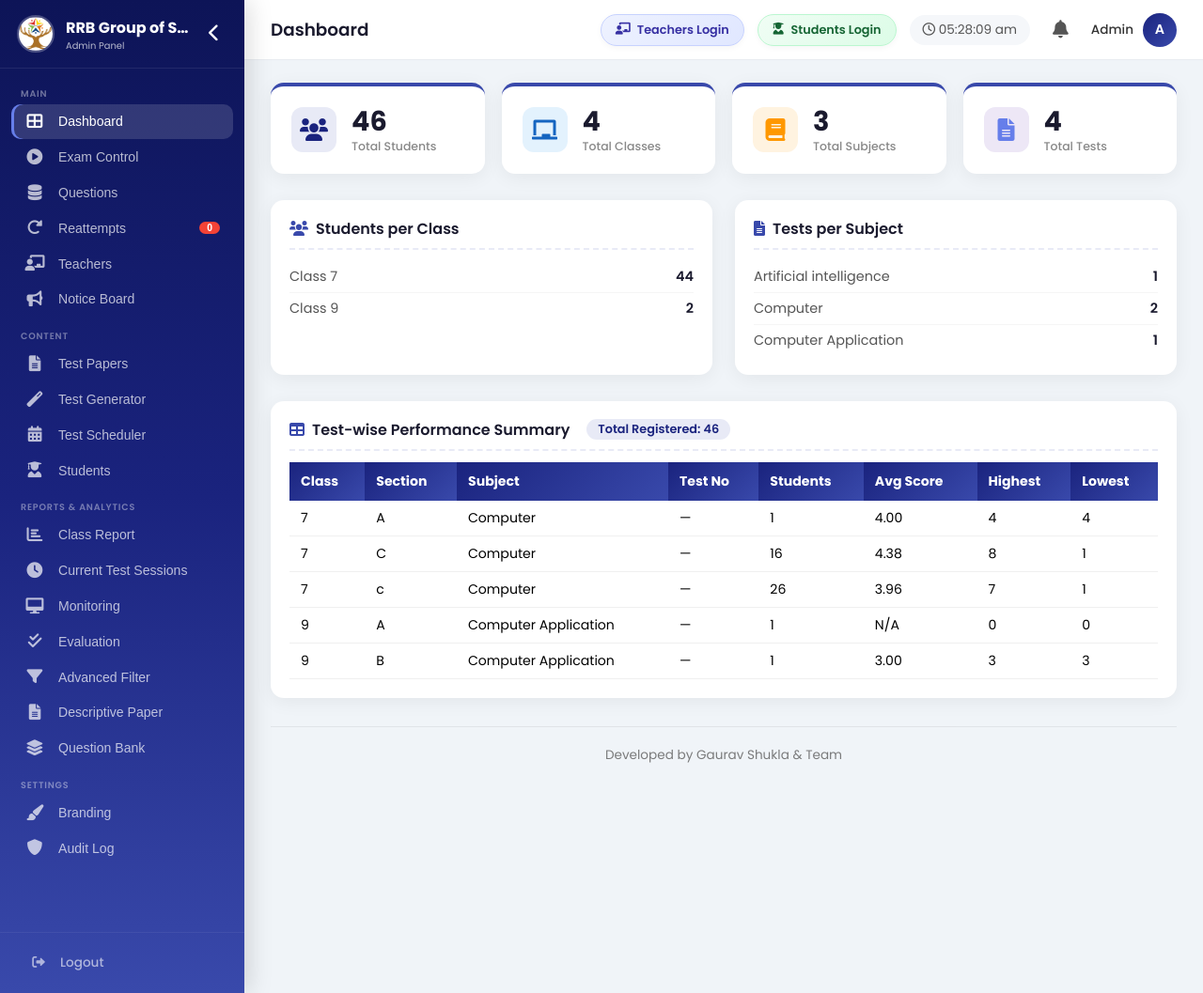
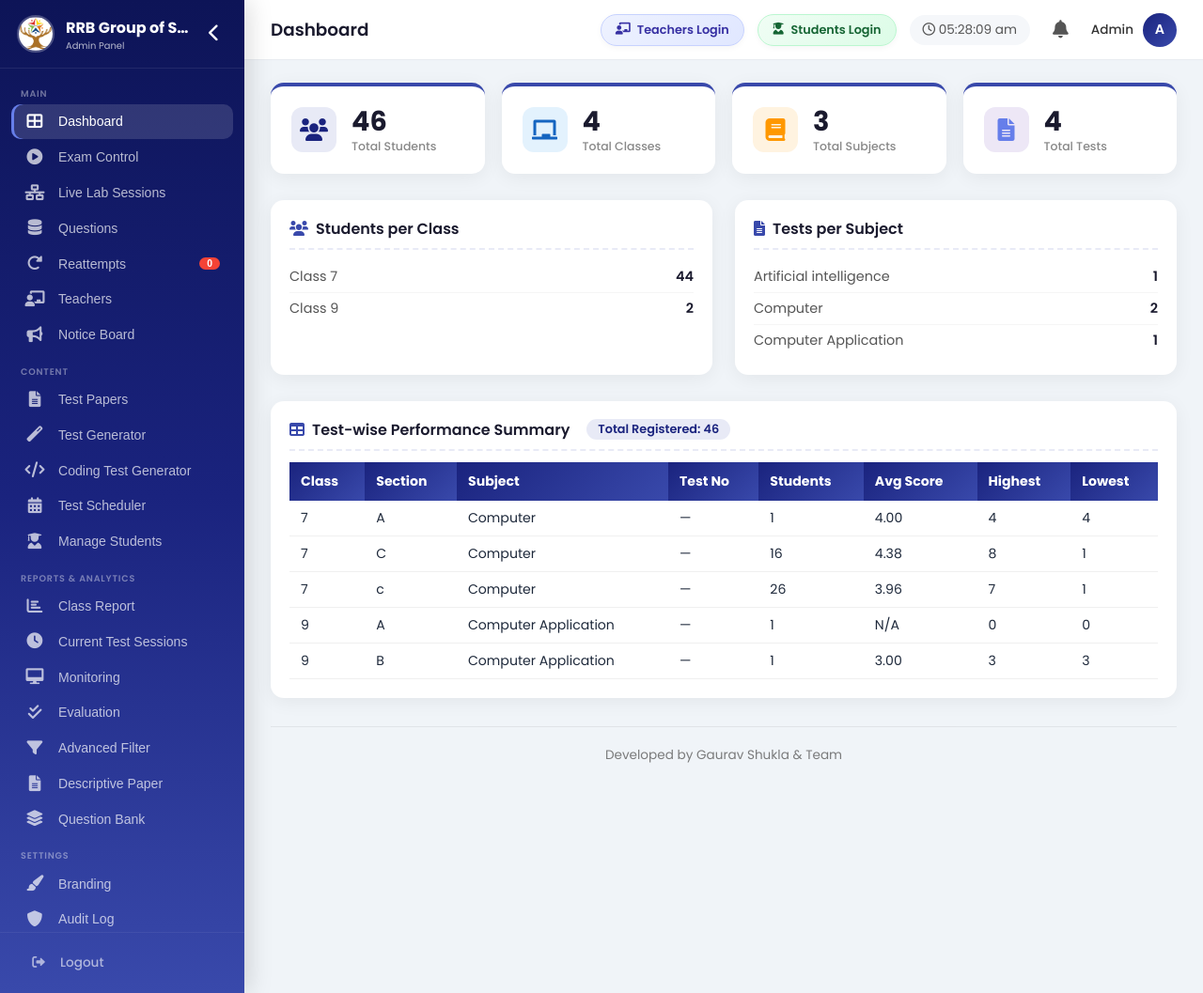
Before and after one commit to 15btcs0142/RRB_CBT, a Flask app: page /admin/dashboard in a window 1280 px wide. Shown: the whole page at 94% size. Run offline with Flask 3, Linux system fonts and the light colour scheme; a user stored in the database is signed in; data comes from the database, SQL or seed files in the repository; some libraries are stand-ins or nearby versions.

```diff
--- a/templates/admin_dashboard.html
+++ b/templates/admin_dashboard.html
@@ -946,6 +946,7 @@
             }
         }
     </style>
+    {{ theme_style_tag|safe }}
 </head>
 <body>
 
@@ -980,6 +981,10 @@
                     <i class="fas fa-play-circle"></i>
                     <span class="nav-label">Exam Control</span>
                 </button>
+                <button class="nav-item" data-panel="exam-sessions" data-type="iframe" data-url="/admin/exam_sessions">
+                    <i class="fas fa-network-wired"></i>
+                    <span class="nav-label">Live Lab Sessions</span>
+                </button>
                 <button class="nav-item" data-panel="questions" data-type="iframe" data-url="/admin/questions">
                     <i class="fas fa-database"></i>
                     <span class="nav-label">Questions</span>
@@ -1009,13 +1014,17 @@
                     <i class="fas fa-magic"></i>
                     <span class="nav-label">Test Generator</span>
                 </button>
+                <button class="nav-item" data-panel="coding-generator" data-type="iframe" data-url="/admin/create_test?category=coding_test">
+                    <i class="fas fa-code"></i>
+                    <span class="nav-label">Coding Test Generator</span>
+                </button>
                 <button class="nav-item" data-panel="test-scheduler" data-type="iframe" data-url="/admin/schedule_test">
                     <i class="fas fa-calendar-alt"></i>
                     <span class="nav-label">Test Scheduler</span>
                 </button>
                 <button class="nav-item" data-panel="students" data-type="iframe" data-url="/admin/students">
                     <i class="fas fa-user-graduate"></i>
-                    <span class="nav-label">Students</span>
+                    <span class="nav-label">Manage Students</span>
                 </button>
             </div>
 
@@ -1045,7 +1054,7 @@
                     <i class="fas fa-file-alt"></i>
                     <span class="nav-label">Descriptive Paper</span>
                 </button>
-                <button class="nav-item" data-panel="question-bank" data-type="iframe" data-url="/question_bank">
+                <button class="nav-item" data-panel="question-bank" data-type="iframe" data-url="/question-bank">
                     <i class="fas fa-layer-group"></i>
                     <span class="nav-label">Question Bank</span>
                 </button>
@@ -1280,6 +1289,12 @@
                                     <i class="fas fa-stop"></i> Stop Exam
                                 </a>
                             </div>
+
+                            <div style="margin-top:22px;padding-top:16px;border-top:1px dashed #cbd5e1;text-align:center;">
+                                <button type="button" onclick="document.querySelector('[data-panel=\'exam-sessions\']').click()" style="width:100%;padding:12px 20px;background:#e0e7ff;color:#3730a3;border:1.5px solid #c7d2fe;border-radius:10px;font-weight:700;cursor:pointer;font-family:inherit;font-size:0.9rem;display:inline-flex;align-items:center;justify-content:center;gap:8px;transition:all 0.2s;">
+                                    <i class="fas fa-network-wired"></i> Open Live Lab Sessions &amp; Per-Session Controls
+                                </button>
+                            </div>
                         </form>
                     </div>
                 </div>
@@ -1289,7 +1304,7 @@
             <iframe class="iframe-panel" id="iframePanel" src=""></iframe>
 
         <footer class="app-global-footer" style="width:100%; text-align:center; padding:20px 10px; font-size:0.85rem; color:#666; opacity:0.85; margin-top:30px; border-top:1px solid rgba(0,0,0,0.08); box-sizing:border-box; clear:both;">
-    Developed by Gaurav Shukla &amp; Team
+    {{ developer_credit }}
 </footer>
 
         </div>
@@ -1327,9 +1342,10 @@
             'notice': 'Notice Board',
             'test-papers': 'Test Papers',
             'test-generator': 'Test Generator',
+            'coding-generator': 'Coding Test Generator',
             'class-report': 'Class Report',
             'current-test-sessions': 'Current Test Sessions',
-            'students': 'Students',
+            'students': 'Manage Students',
             'monitoring': 'Monitoring',
             'evaluation': 'Evaluation',
             'advanced-filter': 'Advanced Filter',
```
